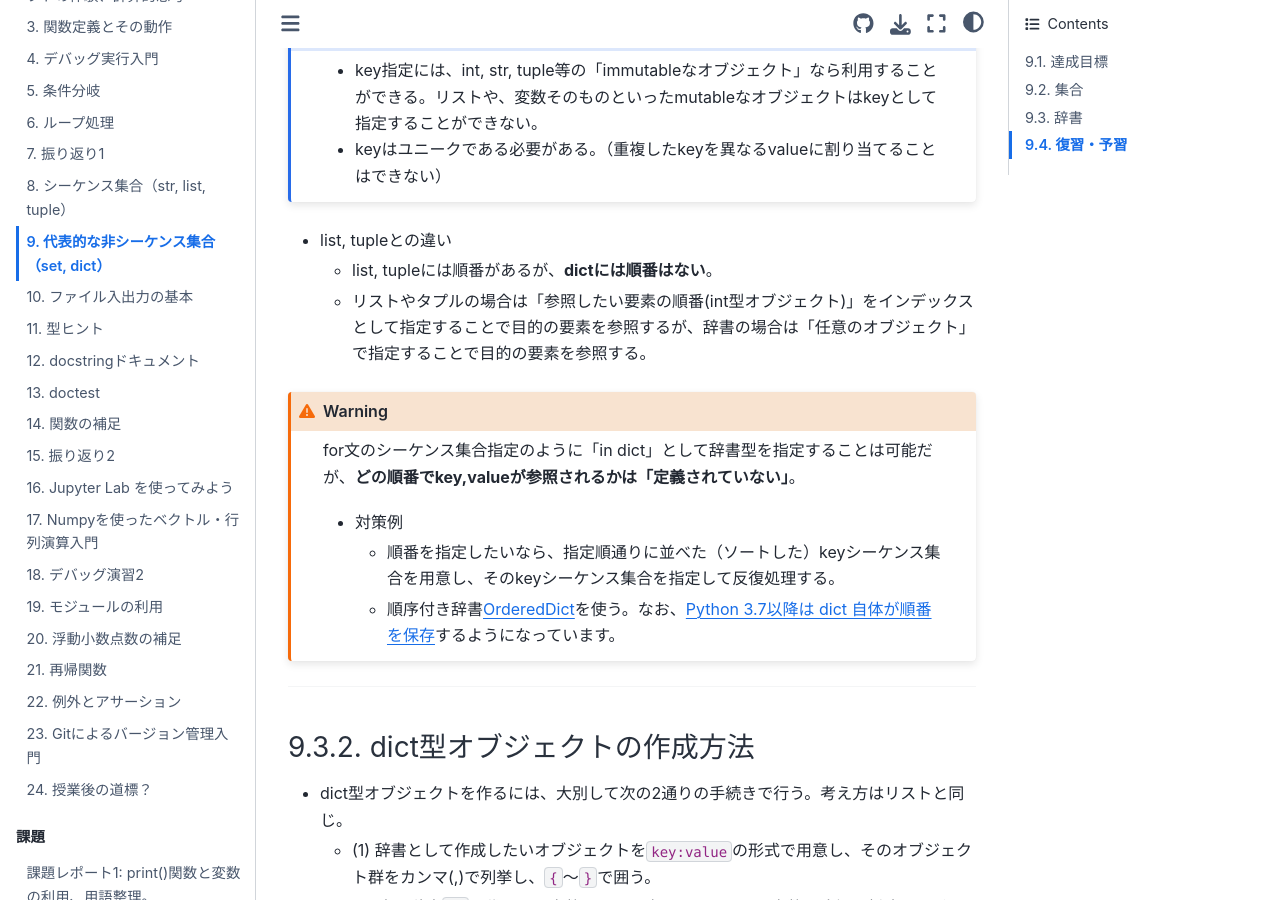
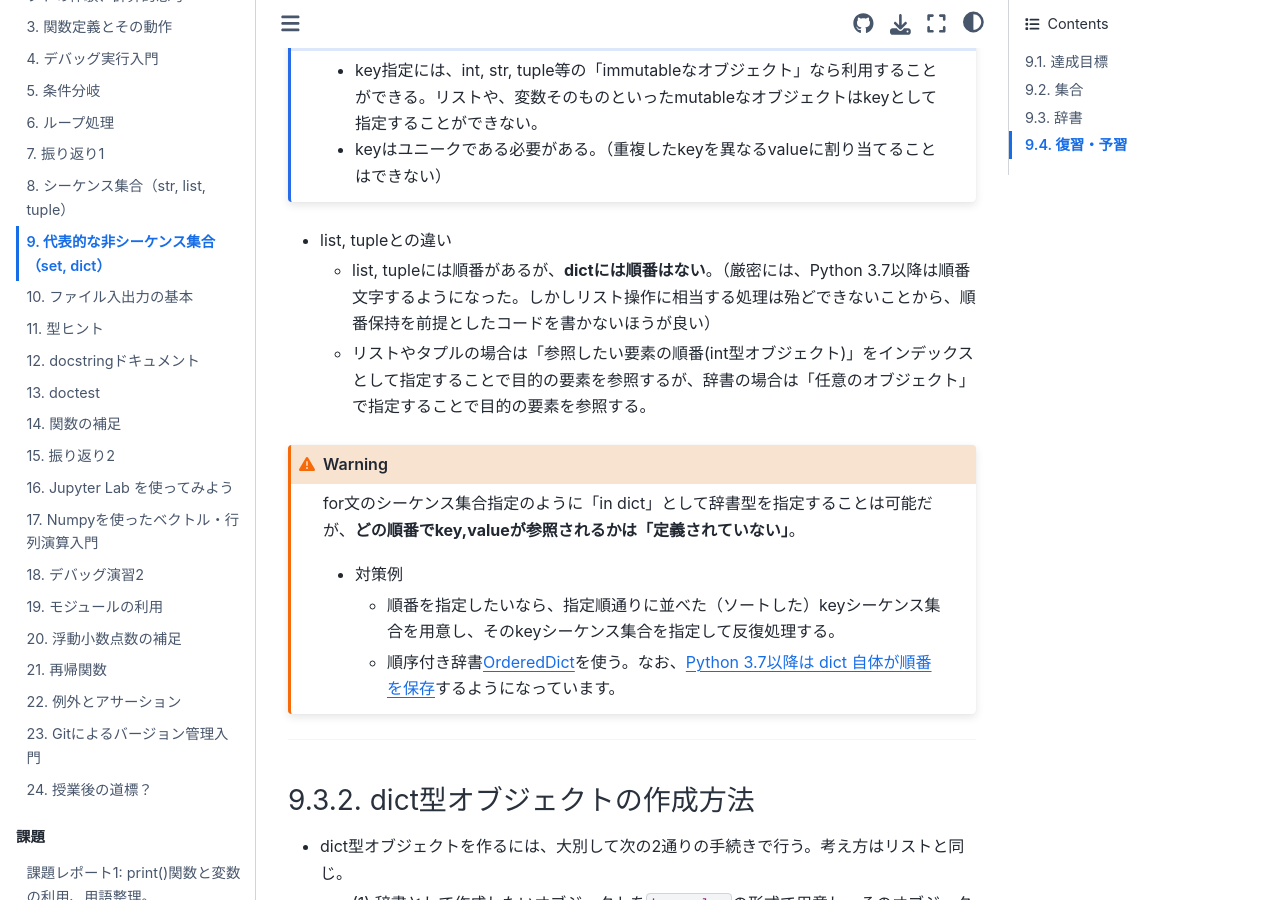
Before and after one commit to naltoma/python_intro2021, a Jupyter Book: the page built from unsequence-dict-set.md, in a window 1280 px wide and 900 px high, scrolled down 3494 px. Built offline with Jupyter Book 1.0.4 settings and Sphinx 7.4.7 and the Sphinx Book theme 1.1.4, drawn with Linux system fonts in a browser that asks for light colours.

Commit message:
add tips about dict

````diff
--- a/unsequence-dict-set.md
+++ b/unsequence-dict-set.md
@@ -143,7 +143,7 @@ KeyError: 'e175700'
 ```
 
 - list, tupleとの違い
-  - list, tupleには順番があるが、**dictには順番はない**。
+  - list, tupleには順番があるが、**dictには順番はない**。（厳密には、Python 3.7以降は順番文字するようになった。しかしリスト操作に相当する処理は殆どできないことから、順番保持を前提としたコードを書かないほうが良い）
   - リストやタプルの場合は「参照したい要素の順番(int型オブジェクト)」をインデックスとして指定することで目的の要素を参照するが、辞書の場合は「任意のオブジェクト」で指定することで目的の要素を参照する。
 
 ```{warning}
````
